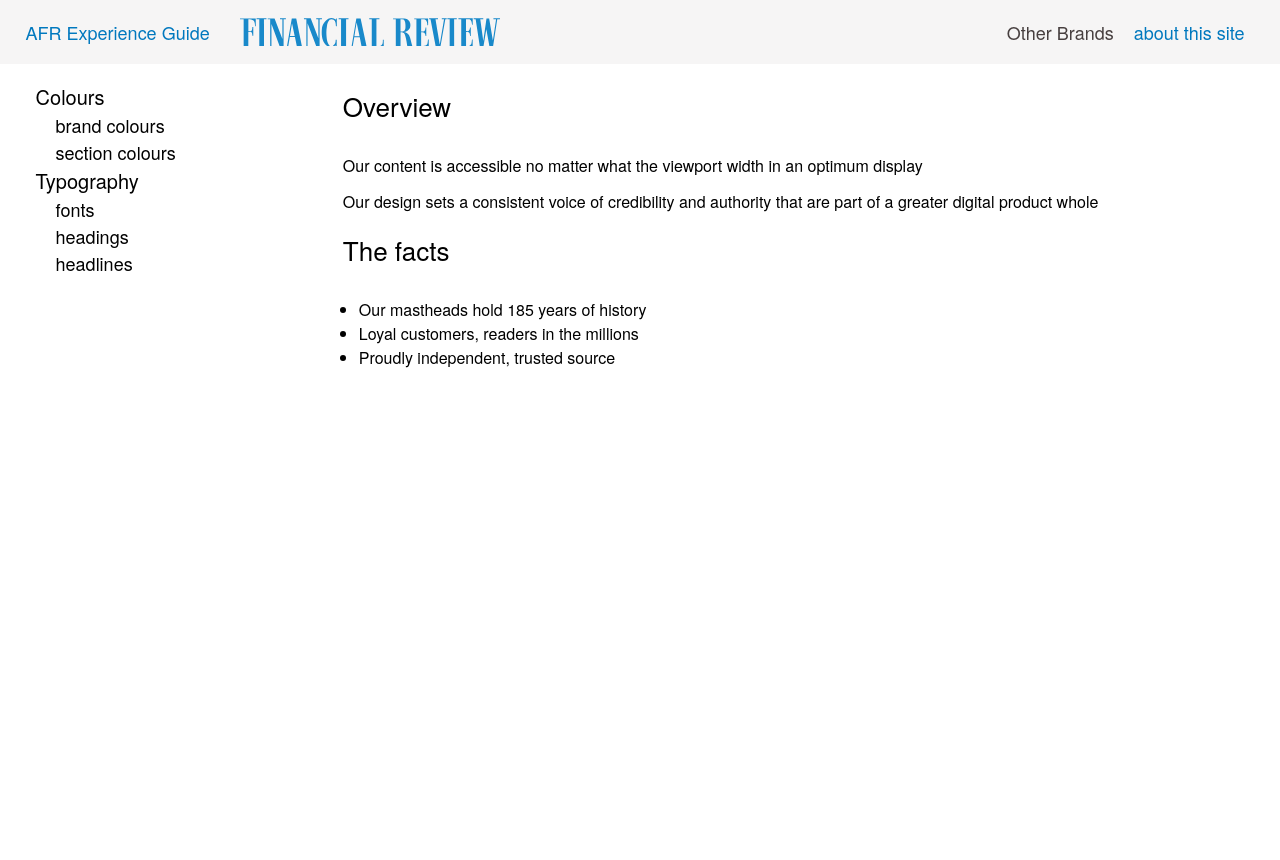
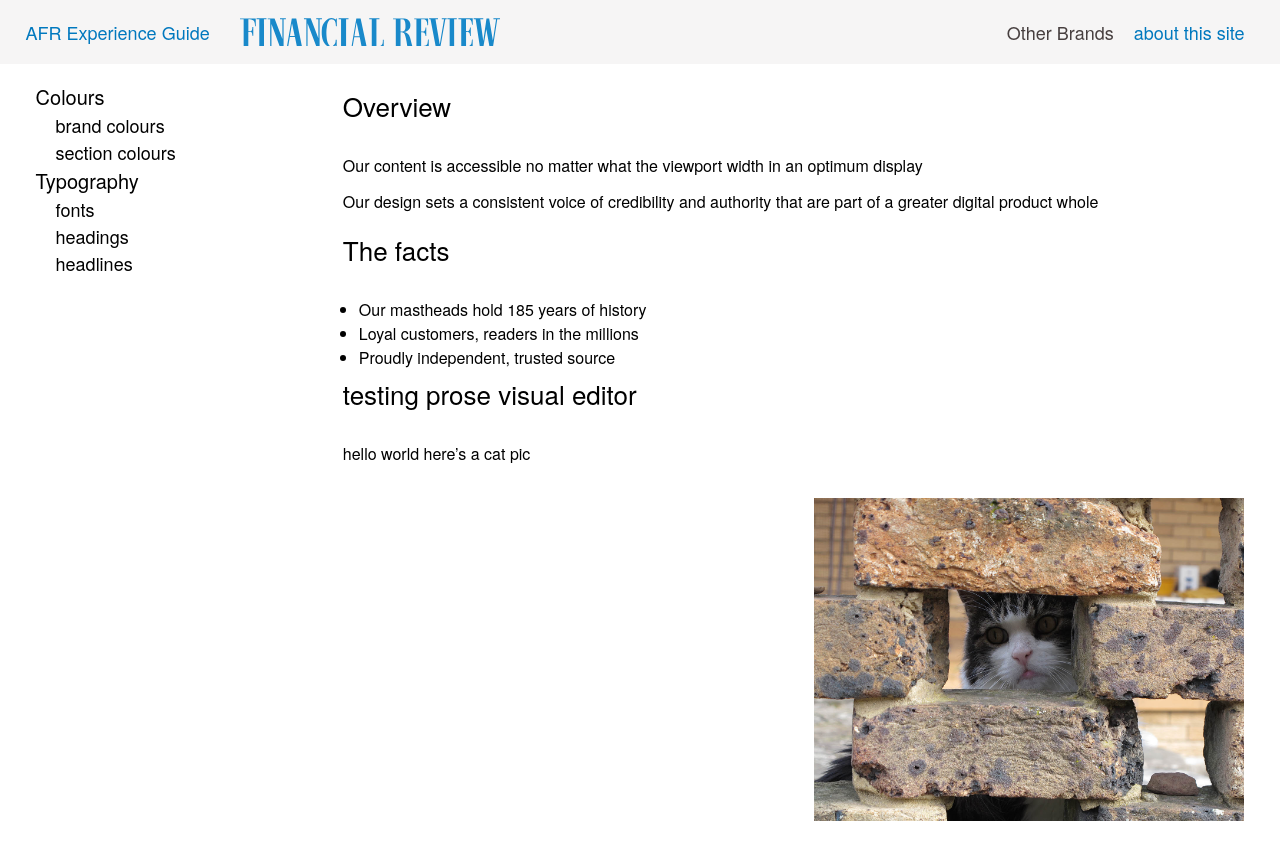
Before and after one commit to ffxstyleguide/styleguide-afr, a Jekyll site: the page built from index.md, in a window 1280 px wide. Shown: the top 860 px of the page. Built offline with Jekyll 4.4.1, drawn with Linux system fonts in a browser that asks for light colours.

Commit message:
revert revert of path changes

```diff
--- a/_config.yml
+++ b/_config.yml
@@ -11,9 +11,8 @@ subtitle: The Australian Financial Review
 email:
 description: > # this means to ignore newlines until "baseurl:"
 
-baseurl: "/landmark/sites/site-afr/styleguide/_site" # the subpath of your site, e.g. /blog
-brandurl: ""
-url: "http://localhost" # the base hostname & protocol for your site
+baseurl: /styleguide-afr # the subpath of your site, e.g. /blog
+
 collections:
     typography:
         output: true
@@ -22,3 +21,7 @@ collections:
 
 # Build settings
 markdown: kramdown
+prose:
+    siteurl: 'https://ffxstyleguide.github.io/styleguide-afr/'
+    media: 'images'
+    ignore: ['_includes','_layouts','_site','.gitignore']
--- a/_includes/head.html
+++ b/_includes/head.html
@@ -5,11 +5,11 @@
   <meta name="viewport" content="width=device-width">
 
   <title>{% if page.title %}{{ page.title | capitalize | append: ' | ' | append: site.title | escape }}{% else %}{{ site.title | escape }}{% endif %}</title>
-  <link rel="stylesheet" href="{{ "/css/styleguide.css" | prepend: site.baseurl }}">
+  <link rel="stylesheet" href="{{ "/css/styleguide.css" | prepend: site.github.url }}">
 
   {% if page.custom_css %}
   {% for stylesheet in page.custom_css %}
-  <link rel="stylesheet" href="/css/{{ stylesheet }}.css" media="screen" type="text/css">
+  <link rel="stylesheet" href="{{ site.github.url }}/css/{{ stylesheet }}.css" media="screen" type="text/css">
   {% endfor %}
   {% endif %}
 
--- a/_includes/header.html
+++ b/_includes/header.html
@@ -2,16 +2,16 @@
 
     <div class='styleguide-header-heading'>
         {% if page.url == "/" %}
-        <a class="styleguide-site-link" href="{{ site.baseurl }}/"><h1 class="styleguide-site-title">{{ site.title }}</h1></a>
+        <a class="styleguide-site-link" href="{{ site.github.url }}/"><h1 class="styleguide-site-title">{{ site.title }}</h1></a>
         {% else %}
-        <a class="styleguide-site-link styleguide-site-title" href="{{ site.baseurl }}/">{{ site.title }}</a>
+        <a class="styleguide-site-link styleguide-site-title" href="{{ site.github.url}}/">{{ site.title }}</a>
         {% endif %}
         <span class="styleguide-logo">{{ site.subtitle }}</span>
     </div>
 
     <div class='styleguide-header-links'>
         <a class="styleguide-header-link" href="">Other Brands</a>
-        <a class="styleguide-header-link" href="{{ site.baseurl }}/readme">about this site</a>
+        <a class="styleguide-header-link" href="{{ site.github.url }}/readme">about this site</a>
     </div>
 
 </header>
--- a/_includes/navigation.html
+++ b/_includes/navigation.html
@@ -5,12 +5,12 @@
         {% for collection in site.collections %}
             {% unless collection.label == "posts" %}
             <li class="styleguide-nav__item{% if collection.label == page.title%} styleguide-nav-selected{% endif %}">
-                <a class="styleguide-nav__link" href="{{ site.baseurl }}/{{ collection.label }}">{{ collection.label | capitalize }}</a>
+                <a class="styleguide-nav__link" href="{{ site.github.url }}/{{ collection.label }}">{{ collection.label | capitalize }}</a>
                 <ul class="styleguide-subnav__menu">
                    {% for doc in collection.docs %}
                        {% unless doc.title == collection.label or doc.title == "intro" %}
                         <li class="styleguide-subnav__item">
-                            <a class="styleguide-subnav__link" href="{{ site.baseurl }}/{{ doc.collection }}/#{{ doc.title }}">{{ doc.title }}</a>
+                            <a class="styleguide-subnav__link" href="{{ site.github.url }}/{{ doc.collection }}/#{{ doc.title }}">{{ doc.title }}</a>
                         </li>
                        {% endunless %}
                    {% endfor %}
--- a/css/styleguide.css
+++ b/css/styleguide.css
@@ -318,11 +318,11 @@ html body.noscript .showWithoutJS { display: block; }
 
 .styleguide-btn { border: 0; padding: 6px 10px; text-transform: none; }
 
-.content img { width: 100%; height: auto; padding-bottom: 20px; padding-top: 20px; }
+.styleguide-main-content img { width: 100%; height: auto; padding-bottom: 20px; padding-top: 20px; }
 
-.styleguide-site-header { background-color: #f6f5f5; color: black; display: -ms-flexbox; display: flex; -ms-flex-wrap: wrap; flex-wrap: wrap; -ms-flex-align: center; align-items: center; }
+.styleguide-site-header { background-color: #f6f5f5; color: black; display: -webkit-flex; display: -ms-flexbox; display: flex; -webkit-flex-wrap: wrap; -ms-flex-wrap: wrap; flex-wrap: wrap; -webkit-align-items: center; -ms-flex-align: center; align-items: center; }
 
-.styleguide-header-heading { display: -ms-flexbox; display: flex; -ms-flex-wrap: wrap; flex-wrap: wrap; -ms-flex-pack: distribute; justify-content: space-around; }
+.styleguide-header-heading { display: -webkit-flex; display: -ms-flexbox; display: flex; -webkit-flex-wrap: wrap; -ms-flex-wrap: wrap; flex-wrap: wrap; -webkit-justify-content: space-around; -ms-flex-pack: distribute; justify-content: space-around; }
 
 .styleguide-site-link:hover, .styleguide-site-link:focus { text-decoration: none; }
 
@@ -330,7 +330,7 @@ html body.noscript .showWithoutJS { display: block; }
 
 .styleguide-logo { margin-bottom: 15px; }
 
-.styleguide-header-links { display: -ms-flexbox; display: flex; -ms-flex-positive: 1; flex-grow: 1; -ms-flex-pack: justify; justify-content: space-between; -ms-flex-align: center; align-items: center; }
+.styleguide-header-links { display: -webkit-flex; display: -ms-flexbox; display: flex; -webkit-flex-grow: 1; -ms-flex-positive: 1; flex-grow: 1; -webkit-justify-content: space-between; -ms-flex-pack: justify; justify-content: space-between; -webkit-align-items: center; -ms-flex-align: center; align-items: center; }
 
 .styleguide-header-link { font-size: 18px; font-size: 1.125rem; }
 
@@ -380,7 +380,7 @@ code.highlighter-rouge { background: #f6f5f5; padding: .1em; }
 
  .f-none--medium { float: none !important; }
 
- .styleguide-header-links { -ms-flex-pack: end; justify-content: flex-end; }
+ .styleguide-header-links { -webkit-justify-content: flex-end; -ms-flex-pack: end; justify-content: flex-end; }
 
  .styleguide-header-link { margin: 0 10px; }
 
--- a/index.md
+++ b/index.md
@@ -16,3 +17,10 @@ that are part of a greater digital product whole
 - Our mastheads hold 185 years of history
 - Loyal customers, readers in the millions
 - Proudly independent, trusted source
+
+## testing prose visual editor
+
+hello world here's a cat pic
+
+![peeping ed]({{site.baseurl}}/images/peeping_ed.jpg)
+{: .f-right .img-medium}
```
Also changed, not shown: other parts of index.md (+1 -0 lines), 1 other file.
